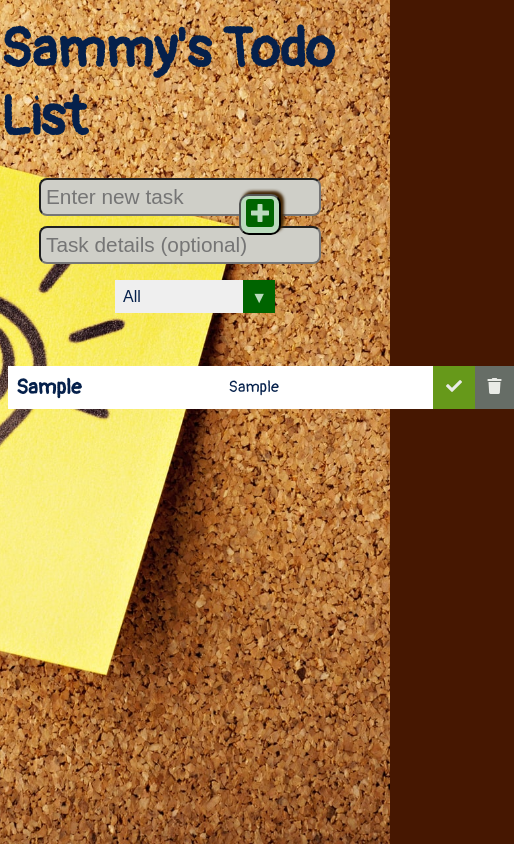
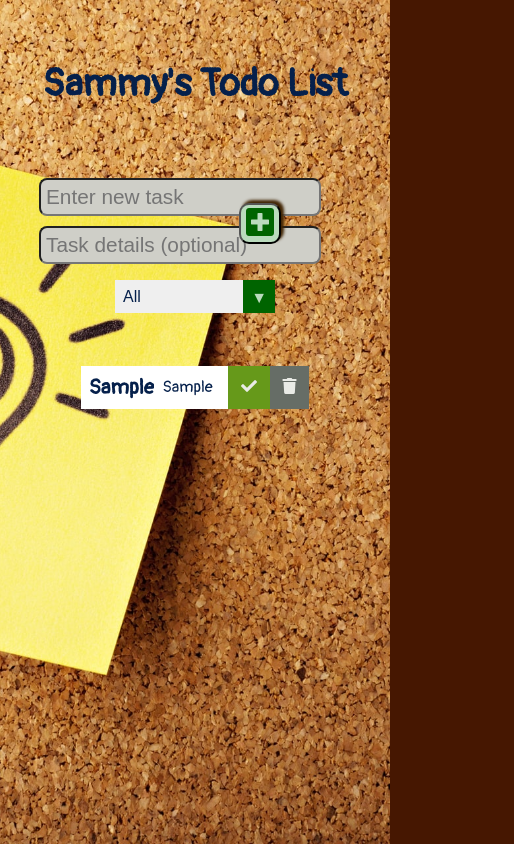
Before and after one commit to sammyebinne/TodoList-JS, a website: page index.html in a window 390 px wide. Both pictures are taken after typing "Sample", "Sample" into the empty fields and a click on the button 260 px from the left and 214 px from the top of the page. Shown: the whole page, 514 px wide, since content can reach past the window. Drawn offline with Linux system fonts and the light colour scheme.

Commit message:
update for mobile responsiveness

```diff
--- a/src/index.js
+++ b/src/index.js
@@ -4,11 +4,9 @@ const title = document.querySelector('.todo-input');
 const taskDetail = document.querySelector('.todo-input-details');
 const todoList = document.querySelector('.todo-list');
 const filterOption = document.querySelector('.filter-todo');
+const faderArea = document.querySelector('.todo-container');
+const tasks = document.querySelectorAll('div.todoDiv');
 
-// Define variables for scroll
-// const header = document.querySelector('header');
-// const form = document.querySelector('form');
-// const sticky = header.offsetTop;
 
 
 
@@ -17,7 +15,7 @@ addBtn.addEventListener('click', formValidate);
 todoList.addEventListener('click', deleteOrCheck);
 filterOption.addEventListener('change', filterTodo);
 document.addEventListener('DOMContentLoaded', refreshTodo);
-//window.onscroll = stickyScroll();
+// window.addEventListener('scroll', scrollFade);
 
 
 
@@ -33,6 +31,8 @@ function addTask(event) {
     // todoDiv
     const todoDiv = document.createElement('div');
     todoDiv.classList.add('todoDiv');
+    // add class for fadeaway onScroll feature
+    todoDiv.classList.add('scroll-fade');
     // todoTitle
     const newTitle = document.createElement('li');
     newTitle.classList.add('todo-title');
@@ -78,7 +78,7 @@ function deleteOrCheck(event) {
 
         let todos = JSON.parse(localStorage.getItem('todos'));
 
-        todos.forEach(function (t, i){
+        todos.forEach(function (t, i) {
             todos[i].todo == title ? todos.splice(i, 1) : null
         });
 
@@ -207,12 +207,22 @@ function refreshTodo() {
 
 }
 
-// function stickyScroll (){
-//     if (window.pageYOffset > sticky) {
-//         header.classList.add("sticky");
-//         form.classList.add("sticky");
-//     } else {
-//         header.classList.remove("sticky");
-//         header.classList.remove("sticky");
-//     }
-// }
+
+const options = {
+    root: null,
+    rootMargin: "0px",
+    threshold: 0.3
+};
+
+const observer = new IntersectionObserver(function (entries, observer) {
+    entries.forEach(function (entry) {
+        console.log(entry);
+        // console.log((tasks));
+    })
+}, options);
+
+function track(event) {
+    tasks.forEach(function (task) {
+        observer.observe(task);
+    });
+}
--- a/src/style.css
+++ b/src/style.css
@@ -21,10 +21,6 @@ body {
 
 header {
     font-size: 1.7rem;
-    /* position: fixed;
-    top: 0;
-    left: 0;
-    right: 0; */
 }
 
 header,
@@ -33,24 +29,22 @@ form {
     display: flex;
     justify-content: center;
     align-items: center;
-    position: sticky;
-    position: -webkit-sticky;
-    top: 0;
-    z-index: 999;
-    /* padding: 10px; */
 }
 
 form {
     flex-direction: column;
-    position: relative;
-    position: sticky;
-    position: -webkit-sticky;
     top: 15vh;
-    z-index: 999;
-    /* position: fixed;
-    top: 20vh;
-    left: 0;
-    right: 0; */
+
+}
+
+@media only screen and (max-width: 480px) {
+    header{
+        font-size: 1.2rem;
+    }
+    .todo-container{
+        margin: 0px 15px 15px 0px;
+        width: 100vw;
+    }
 }
 
 .inputDiv {
@@ -81,7 +75,7 @@ form {
     cursor: pointer;
     transition: all 0.3s ease;
     position: absolute;
-    top: 15%;
+    top: 24%;
     margin-left: 130px;
 }
 
@@ -94,7 +88,7 @@ form {
     display: flex;
     justify-content: center;
     align-items: center;
-    /* padding: 10px; */
+    padding-bottom: 10px;
 }
 
 .todo-list{
@@ -110,11 +104,7 @@ form {
     justify-content: space-between;
     align-items: center;
     transition: all 0.3s ease-in;
-    max-width: 60vh;
-    width: 60vh;
-    /* z-index: 10; */
-    /* position: relative;
-    top: 40vh; */
+    max-width: 70vh;
 }
 
 .todoDiv:hover{
@@ -148,6 +138,8 @@ form {
 .todo-title,
 .todo-detail{
     padding: 0rem 0.5rem;
+    overflow: scroll;
+    cursor: text;
 }
 
 .todo-title{
@@ -197,14 +189,3 @@ select {
     background: white;
     color: darkgreen;
 }
-
-/*
-.sticky {
-  position: fixed;
-  top: 0;
-  width: 100%
-}
-
-.sticky + .todo-container {
-  padding-top: 102px;
-} */
```
Also changed, not shown: index.html (+11 -17 lines), README.md.
